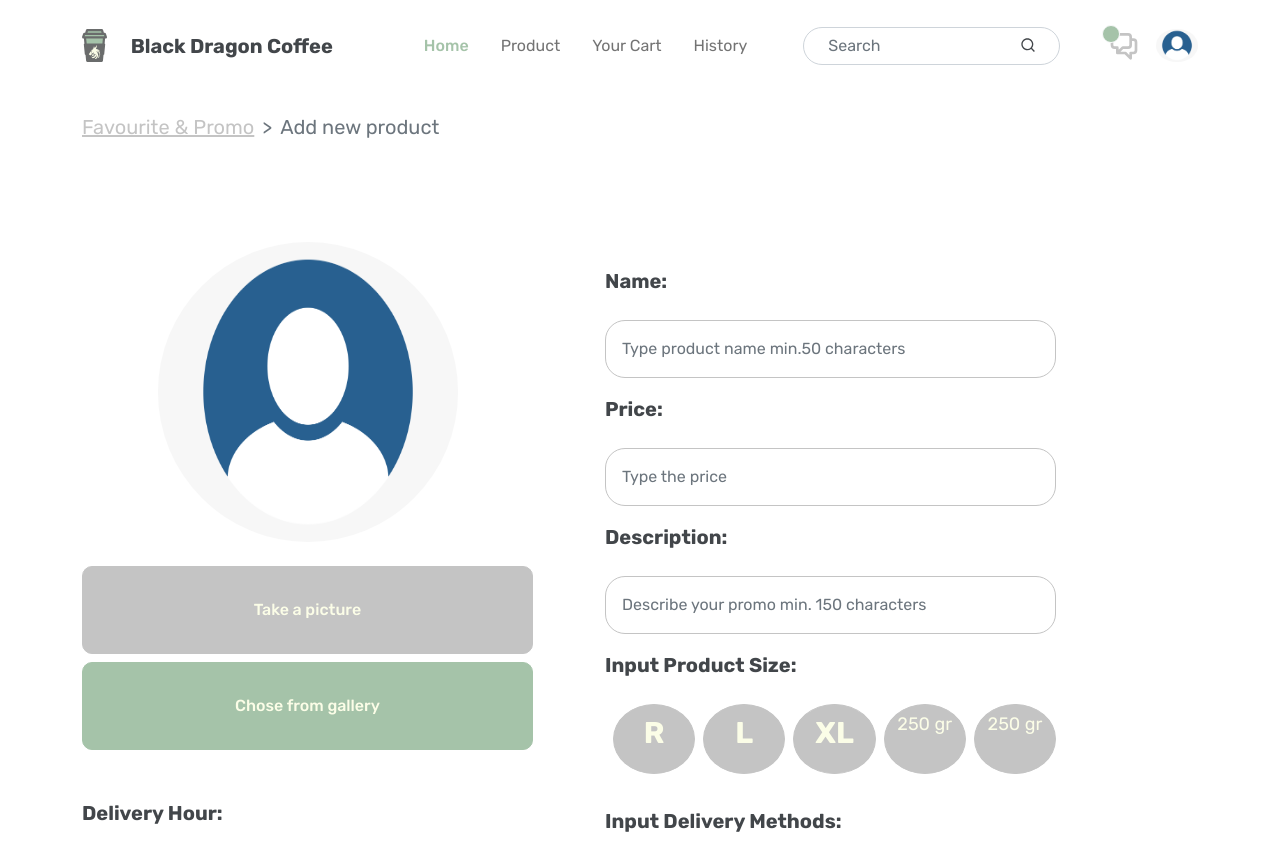
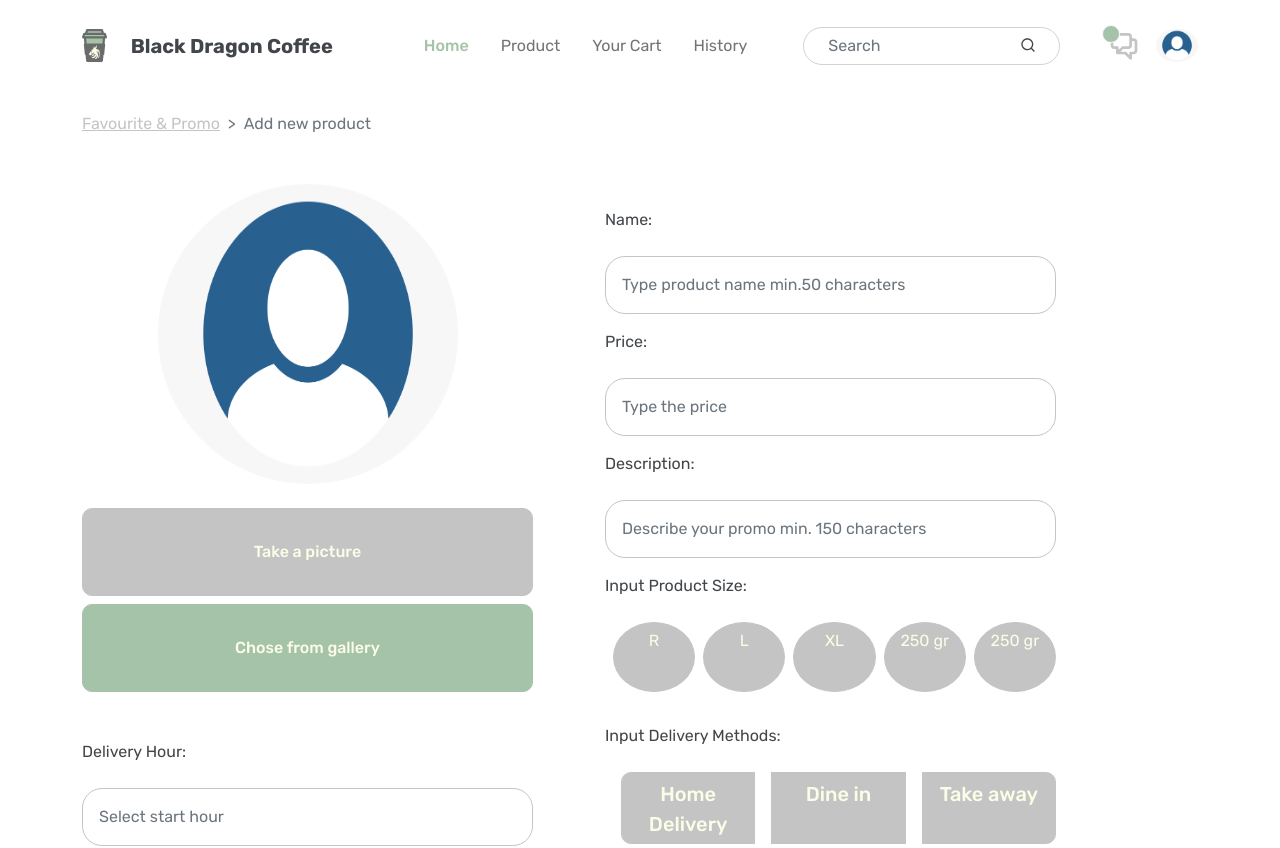
Before and after one commit to aviantofan/black-dragon-coffeeshop-frontend, a React (Create React App) app: page / in a window 1280 px wide. Shown: the top 848 px of the page. Built offline with nearby package versions, Linux system fonts and the light colour scheme.

Commit message:
feat : update layout product

```diff
--- a/src/assets/scss/InputProduct.scss
+++ b/src/assets/scss/InputProduct.scss
@@ -23,34 +23,6 @@
         font-size: 20px;
     }
 
-    .cup .gram {
-        font-family: 'Poppins', serif;
-        text-align: center;
-    }
-
-    .cup {
-        font-size: 30px;
-        font-weight: 700;
-    }
-
-    .gram {
-        font-size: 18px;
-        align-items: center;
-    }
-
-    .form-label {
-        font-size: 20px;
-        font-weight: 700;
-    }
-
-    .breadcrumb {
-        margin-bottom: 100px;
-    }
-
-    .breadcrumb-item {
-        font-size: 20px;
-    }
-
     .breadcrumb-item+.breadcrumb-item::before {
         content: ">"
     }
--- a/src/pages/InputProduct.js
+++ b/src/pages/InputProduct.js
@@ -22,7 +22,7 @@ export default class InputProduct extends Component {
                       <img src={img} className="img-fluid img-product rounded-circle text-center" alt="product"/>
                     </div>
                     <div className="d-grid gap-2 mt-4">
-                      <BDButton className="btn-primary btn-product  text-cream fw-bold">Take a picture</BDButton>
+                      <BDButton className="btn-primary btn-product text-cream fw-bold">Take a picture</BDButton>
                       <BDButton className="btn-secondary btn-product text-cream fw-bold">Chose from gallery</BDButton>
                     </div>
                     <div className='mt-5'>
```
